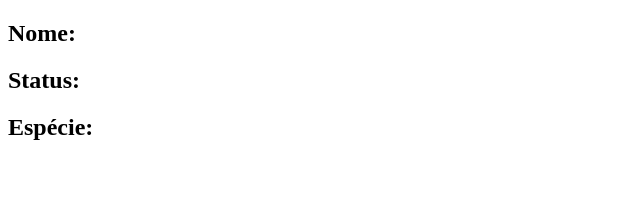
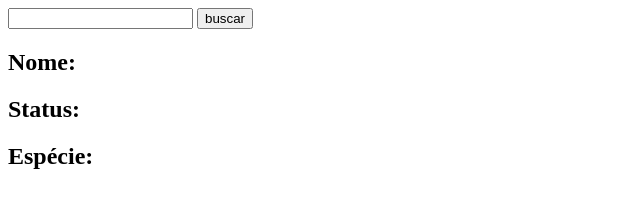
Before and after one commit to gabrieldelpacheco182/M1S03-Ex-6---Rick-and-Morty-Card, a plain HTML site: page index.html in a window 1280 px wide. Shown: the whole page, without its empty margins (0-640 px from the left). Drawn offline with Linux system fonts and the light colour scheme; no server answers.

Commit message:
imagem colocada.

```diff
--- a/function.js
+++ b/function.js
@@ -1,10 +1,10 @@
 async function search() {
-    const response = await fetch('https://rickandmortyapi.com/api/character/215')
+    let personagem = document.getElementById('personagem').value;
+    const response = await fetch(`https://rickandmortyapi.com/api/character/${personagem}`)
     const data = await response.json()
     console.log(data)
     document.getElementById('name').innerHTML = data?.name
     document.getElementById('status').innerHTML = data?.status
     document.getElementById('specie').innerHTML = data?.species
-    document.getElementById('figura').innerHTML = data?.image
+    document.getElementById('figura').src = data?.image
 }
-search();
--- a/index.html
+++ b/index.html
@@ -7,6 +7,9 @@
     <title>Document</title>
 </head>
 <body>
+    <input type="text" id="personagem">
+    <button  onclick="search()">buscar</button>
+    <label for="personagem"></label>
     <div id="app">
     <h2>Nome:</h2>
     <h3 id="name"></h2>
```
